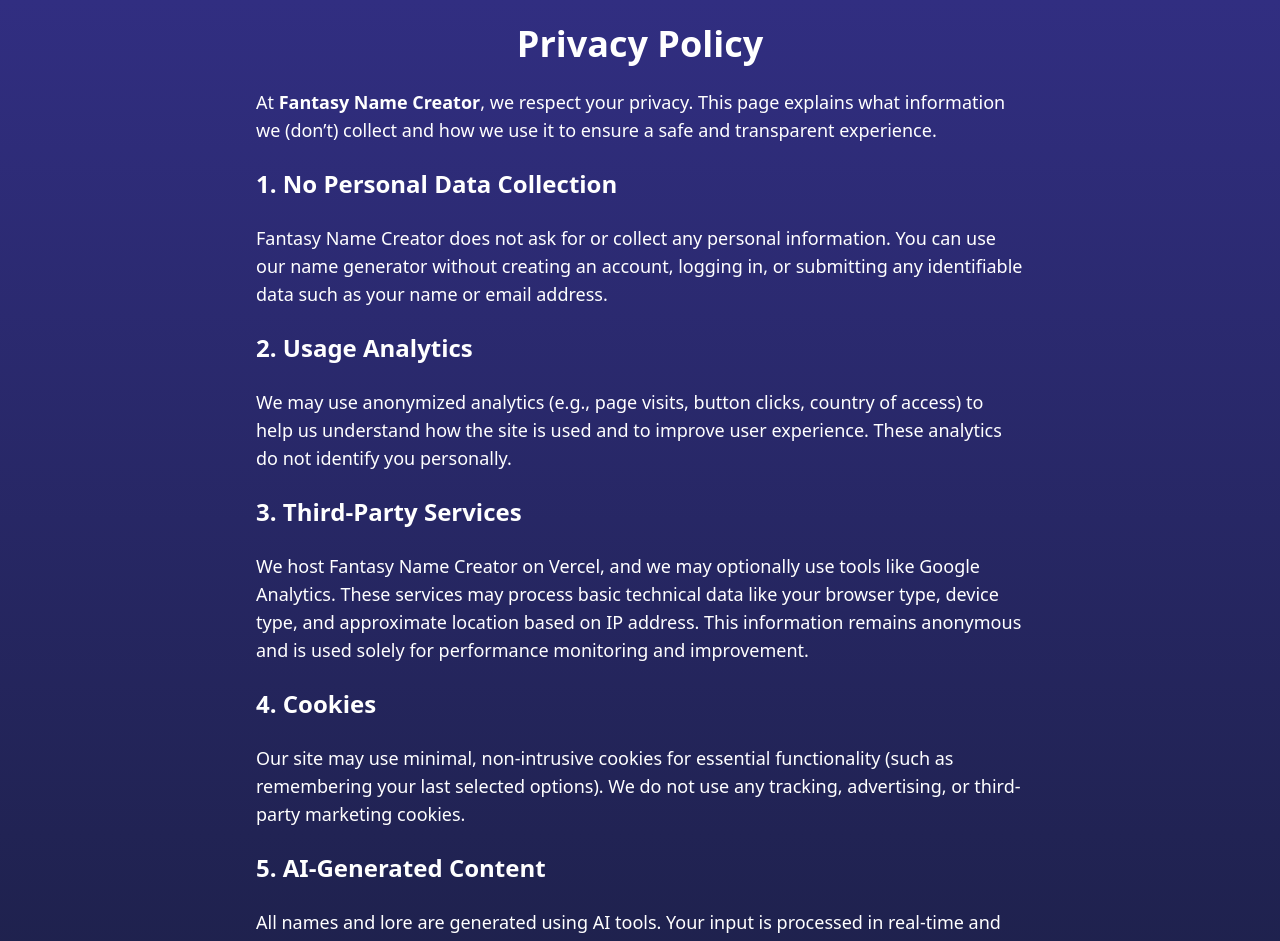
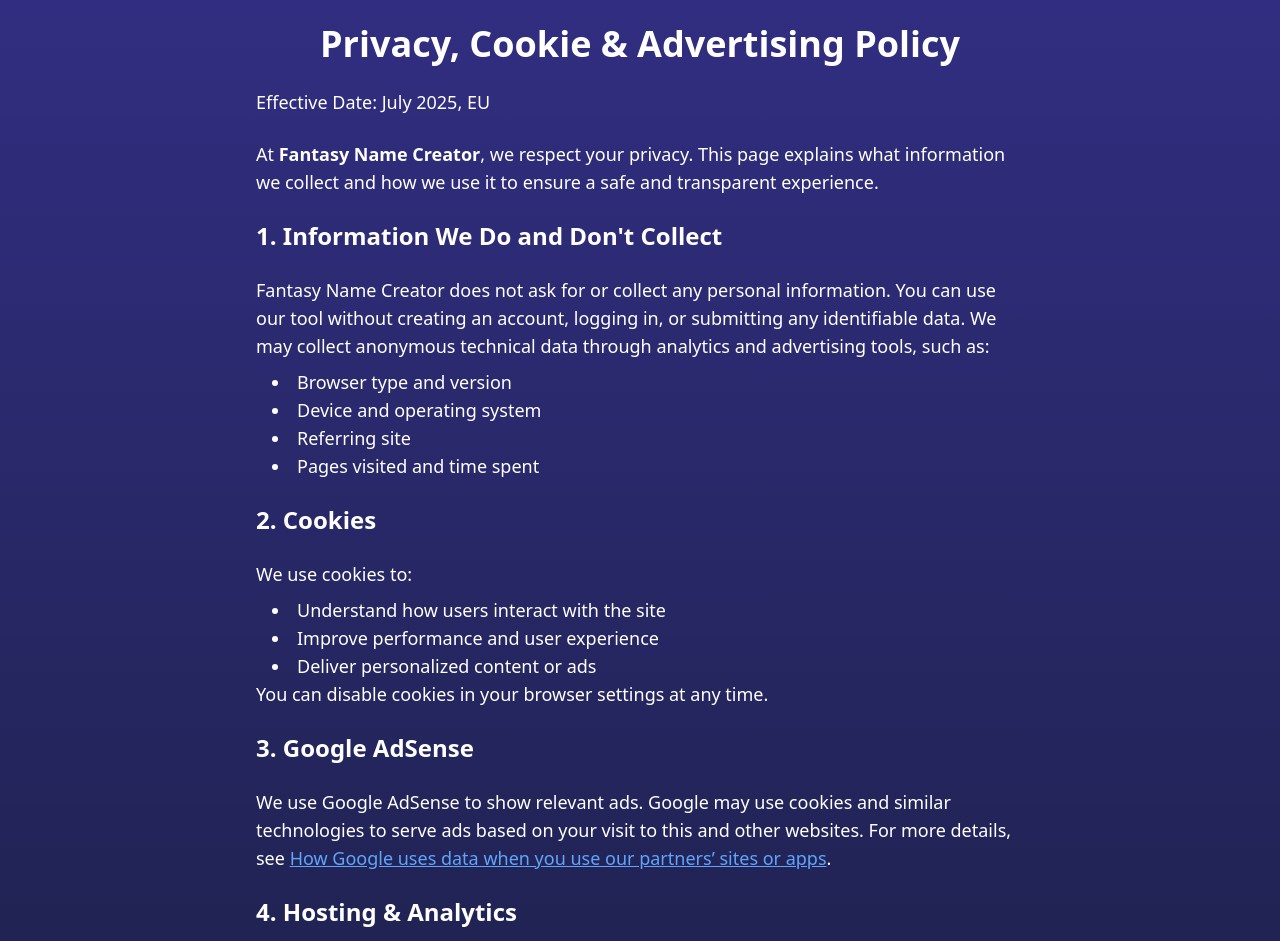
Before and after one commit to JiriTill/fantasytools, a React (Vite) app in the folder client/: page /privacy in a window 1280 px wide. Shown: the top 941 px of the page. Built offline with nearby package versions, Linux system fonts and the light colour scheme.

Commit message:
Update Privacy.jsx

```diff
--- a/client/src/pages/Privacy.jsx
+++ b/client/src/pages/Privacy.jsx
@@ -7,40 +7,66 @@ export default function Privacy() {
     <div className="min-h-screen bg-gradient-to-b from-indigo-900 to-gray-900 text-white">
       <main className="p-6 flex flex-col items-center pb-20">
         <div className="max-w-3xl space-y-6">
-        <h1 className="text-4xl font-bold text-center mb-6">Privacy Policy</h1>
+          <h1 className="text-4xl font-bold text-center mb-6">Privacy, Cookie & Advertising Policy</h1>
+          <p className="text-lg">
+            Effective Date: July 2025, EU
+          </p>
 
           <p className="text-lg">
-            At <strong>Fantasy Name Creator</strong>, we respect your privacy. This page explains what information we (don’t) collect and how we use it to ensure a safe and transparent experience.
+            At <strong>Fantasy Name Creator</strong>, we respect your privacy. This page explains what information we collect and how we use it to ensure a safe and transparent experience.
           </p>
 
-          <h2 className="text-2xl font-semibold mt-6">1. No Personal Data Collection</h2>
+          <h2 className="text-2xl font-semibold mt-6">1. Information We Do and Don't Collect</h2>
           <p className="text-lg">
-            Fantasy Name Creator does not ask for or collect any personal information. You can use our name generator without creating an account, logging in, or submitting any identifiable data such as your name or email address.
+            Fantasy Name Creator does not ask for or collect any personal information. You can use our tool without creating an account, logging in, or submitting any identifiable data.
+            We may collect anonymous technical data through analytics and advertising tools, such as:
+            <ul className="list-disc list-inside mt-2 ml-4">
+              <li>Browser type and version</li>
+              <li>Device and operating system</li>
+              <li>Referring site</li>
+              <li>Pages visited and time spent</li>
+            </ul>
           </p>
 
-          <h2 className="text-2xl font-semibold mt-6">2. Usage Analytics</h2>
+          <h2 className="text-2xl font-semibold mt-6">2. Cookies</h2>
           <p className="text-lg">
-            We may use anonymized analytics (e.g., page visits, button clicks, country of access) to help us understand how the site is used and to improve user experience. These analytics do not identify you personally.
+            We use cookies to:
+            <ul className="list-disc list-inside mt-2 ml-4">
+              <li>Understand how users interact with the site</li>
+              <li>Improve performance and user experience</li>
+              <li>Deliver personalized content or ads</li>
+            </ul>
+            You can disable cookies in your browser settings at any time.
           </p>
 
-          <h2 className="text-2xl font-semibold mt-6">3. Third-Party Services</h2>
+          <h2 className="text-2xl font-semibold mt-6">3. Google AdSense</h2>
           <p className="text-lg">
-            We host Fantasy Name Creator on Vercel, and we may optionally use tools like Google Analytics. These services may process basic technical data like your browser type, device type, and approximate location based on IP address. This information remains anonymous and is used solely for performance monitoring and improvement.
+            We use Google AdSense to show relevant ads. Google may use cookies and similar technologies to serve ads based on your visit to this and other websites.
+            For more details, see{' '}
+            <a
+              href="https://policies.google.com/technologies/ads"
+              target="_blank"
+              rel="noopener noreferrer"
+              className="text-blue-400 underline"
+            >
+              How Google uses data when you use our partners’ sites or apps
+            </a>.
           </p>
 
-          <h2 className="text-2xl font-semibold mt-6">4. Cookies</h2>
+          <h2 className="text-2xl font-semibold mt-6">4. Hosting & Analytics</h2>
           <p className="text-lg">
-            Our site may use minimal, non-intrusive cookies for essential functionality (such as remembering your last selected options). We do not use any tracking, advertising, or third-party marketing cookies.
+            This site is hosted on Vercel. We may also use tools like Google Analytics to measure anonymous visitor behavior. No personal data is tracked or stored by us.
           </p>
 
-          <h2 className="text-2xl font-semibold mt-6">5. AI-Generated Content</h2>
+          <h2 className="text-2xl font-semibold mt-6">5. AI-Generated Content & OpenAI API</h2>
           <p className="text-lg">
-            All names and lore are generated using AI tools. Your input is processed in real-time and not stored on our servers. Outputs are not linked to any specific user, session, or IP address.
+            All names and text outputs are generated using AI technology. Specifically, we use the <strong>OpenAI API</strong> (a third-party tool) to process user prompts and return generated names.
+            No personal data is sent to or stored by OpenAI. Your prompts are processed in real-time and are not associated with any account or session.
           </p>
 
           <h2 className="text-2xl font-semibold mt-6">6. Your Rights</h2>
           <p className="text-lg">
-            As no personal data is collected or stored, there is no personal information to access, delete, or correct. If you have any concerns, we’re happy to clarify.
+            Since we do not collect personal data, there is nothing to access, modify, or delete. If you have questions about how the site works or stores data, we are happy to clarify.
           </p>
 
           <h2 className="text-2xl font-semibold mt-6">7. Contact</h2>
```
Lines whose indentation alone changed are shown as unchanged.
